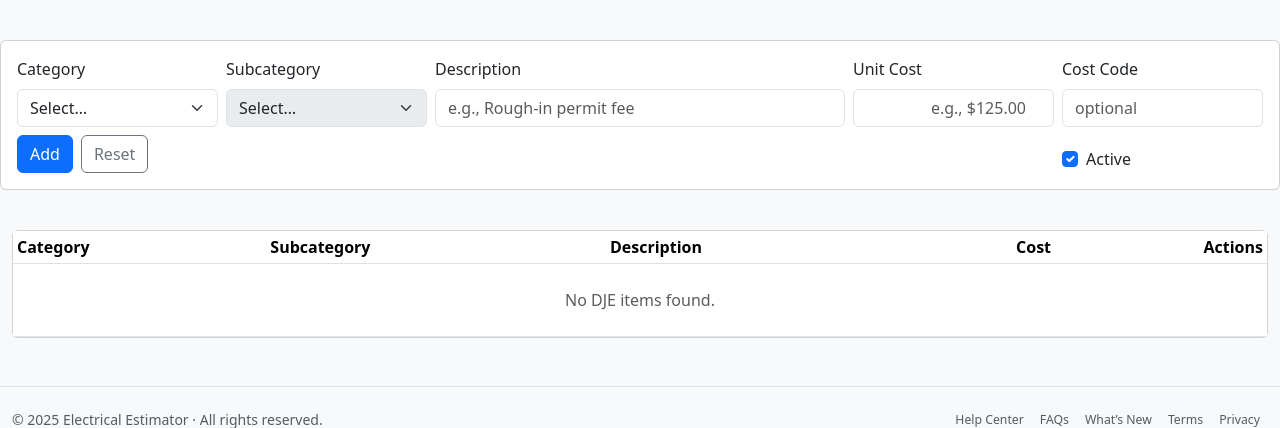
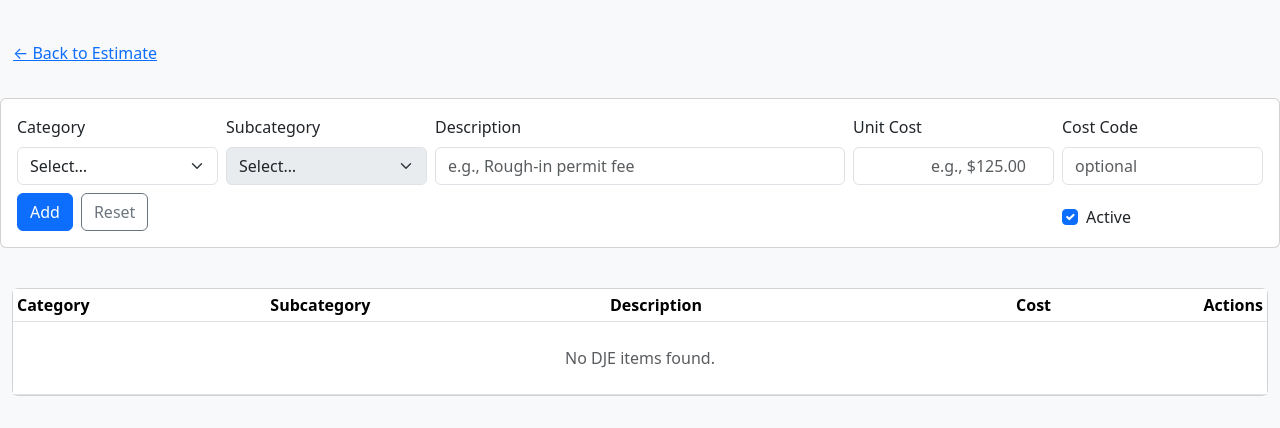
Before and after one commit to swh7930/electrical-estimator-saas, a Flask app: page /libraries/dje?rt=estimator in a window 1280 px wide. Shown: the part 191-619 px from the top of the page. Run offline with Flask 3, Linux system fonts and the light colour scheme; data that the repository does not hold is empty; parts of the project's set-up code (start-up, migrations or seed data) failed here and were passed over; some libraries are stand-ins or nearby versions.

Commit message:
materials,dje: add Back link via query-param handshake; estimator-friendly history.back() with safe fallback

```diff
--- a/app/blueprints/libraries/routes.py
+++ b/app/blueprints/libraries/routes.py
@@ -1,4 +1,4 @@
-from flask import render_template, request, jsonify
+from flask import render_template, request, jsonify, url_for
 from sqlalchemy import func
 from app.models.material import Material
 from app.models.dje_item import DjeItem
@@ -43,12 +43,25 @@ def materials():
         )
     ]
 
+    # Back-link handoff
+    rt = (request.args.get("rt") or "").strip()
+    back_label = None
+    back_href = None
+    if rt == "home":
+        back_label = "Back to Home"
+        back_href = url_for("main.home")
+    elif rt.startswith("estimator"):
+        back_label = "Back to Estimate"
+
     return render_template(
         "materials/index.html",
         materials=items,
         mat_types=mat_types,
         q=q,
         type_filter=mat_type,
+        back_label=back_label,
+        back_href=back_href,
+        rt=rt,
     )
 
 
@@ -212,11 +225,24 @@ def dje():
     for cat, sub in sub_pairs:
         dje_subcats_map.setdefault(cat, []).append(sub)
 
+    # Back-link handoff
+    rt = (request.args.get("rt") or "").strip()
+    back_label = None
+    back_href = None
+    if rt == "home":
+        back_label = "Back to Home"
+        back_href = url_for("main.home")
+    elif rt.startswith("estimator"):
+        back_label = "Back to Estimate"
+
     return render_template(
         "dje/index.html",
         items=items,
         dje_categories=categories,
         dje_subcats_map=dje_subcats_map,
+        back_label=back_label,
+        back_href=back_href,
+        rt=rt,
     )
 
 @bp.post("/dje")
--- a/app/static/js/dje_index.js
+++ b/app/static/js/dje_index.js
@@ -329,3 +329,22 @@
   // Init
   resetSubSelect(true);
 })();
+
+// -- Back link (query-param handshake) --
+(() => {
+  const el = document.getElementById('djeBackLink');
+  if (!el) return;
+  el.addEventListener('click', (e) => {
+    e.preventDefault();
+    const rt = el.dataset.rt || '';
+    const href = el.dataset.href || '';
+    if (rt.startsWith('estimator')) {
+      if (document.referrer && (document.referrer.includes('/estimator') || document.referrer.includes('/estimates'))) {
+        history.back(); return;
+      }
+      if (href) window.location.assign(href);
+      return;
+    }
+    if (href) window.location.assign(href);
+  });
+})();
--- a/app/templates/_includes/workflow_nav.html
+++ b/app/templates/_includes/workflow_nav.html
@@ -51,10 +51,10 @@
    <!-- Right: manage + save + reset -->
   <div class="wf-right d-flex align-items-center gap-2">
     {% if current_step == 'estimator' %}
-      <a class="btn btn-outline-secondary btn-sm" href="{{ url_for('libraries.materials') }}">Manage Materials</a>
+      <a class="btn btn-outline-secondary btn-sm" href="{{ url_for('libraries.materials') }}?rt=estimator">Manage Materials</a>
       <a class="btn btn-outline-secondary btn-sm" href="{{ url_for('admin.list_assemblies') }}?rt=estimator">Manage Assemblies</a>
     {% elif current_step == 'dje' %}
-      <a class="btn btn-outline-secondary btn-sm" href="{{ url_for('libraries.dje') }}">Manage DJE Items</a>
+      <a class="btn btn-outline-secondary btn-sm" href="{{ url_for('libraries.dje') }}?rt=estimator">Manage DJE Items</a>
     {% endif %}
 
     <button id="workflowSaveBtn" type="button" class="btn btn-sm btn-success">
--- a/app/templates/dje/index.html
+++ b/app/templates/dje/index.html
@@ -13,6 +13,19 @@
       </div>
     </header>
   </div>
+
+  {% if back_label %}
+    <div class="mb-2">
+      <a href="{{ back_href or '#' }}"
+        id="djeBackLink"
+        class="btn btn-link p-0"
+        data-action="lib-back"
+        data-rt="{{ rt }}"
+        data-href="{{ back_href or '' }}">
+        &larr; {{ back_label }}
+      </a>
+    </div>
+  {% endif %}
 
   <!-- Inline Add Bar -->
   <section class="card p-3 mb-3" id="dje-inline-add">
```
Also changed, not shown: app/static/js/materials_index.js (+18 -1 lines), app/templates/materials/index.html (+19 -3 lines).
